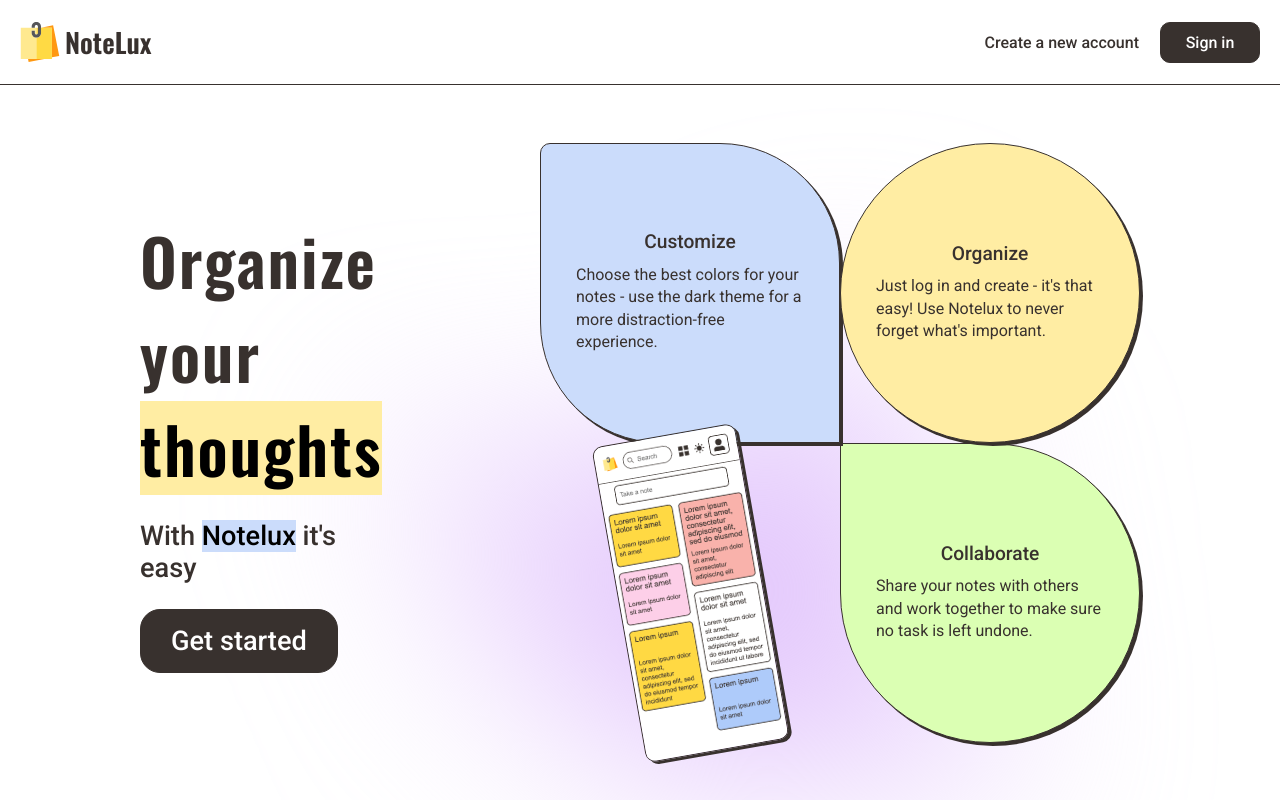
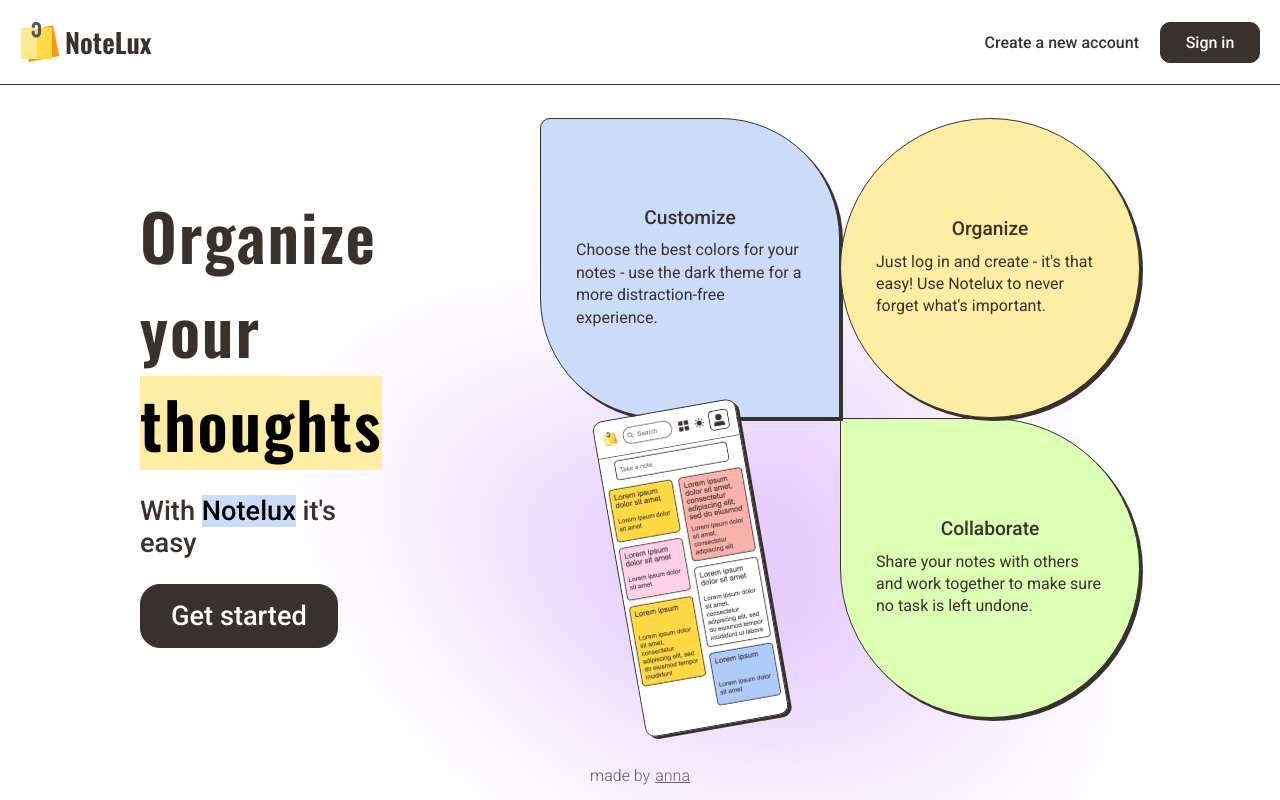
Before and after one commit to anna-rudas/notelux, a React (Vite) app: page / in a window 1280 px wide. Built offline with nearby package versions, Linux system fonts and the light colour scheme; no server answers.

Commit message:
add footer to landing page

```diff
--- a/src/routes/LandingPage.tsx
+++ b/src/routes/LandingPage.tsx
@@ -10,6 +10,7 @@ import ArrowIcon from "../icons/ArrowIcon";
 function LandingPage() {
   return (
     <PageWrapper isLandingPage={true}>
+      <div {...className(style.landingPageWrapper)}>
         <div {...className(style.landingPageCon)}>
           <div {...className(style.landingPageSummary)}>
             <div {...className(style.textContent)}>
@@ -45,8 +46,8 @@ function LandingPage() {
                 <div {...className(style.heroItem, style.rectangle)}>
                   <span {...className(shared.noteTitleText)}>Customize</span>
                   <span {...className(shared.noteBodyText)}>
-                  Choose the best colors for your notes - use the dark theme for
-                  a more distraction-free experience.
+                    Choose the best colors for your notes - use the dark theme
+                    for a more distraction-free experience.
                   </span>
                 </div>
                 <div {...className(style.heroItem, style.circle)}>
@@ -68,8 +69,8 @@ function LandingPage() {
                 <div {...className(style.heroItem, style.drop)}>
                   <span {...className(shared.noteTitleText)}>Collaborate</span>
                   <span {...className(shared.noteBodyText)}>
-                  Share your notes with others and work together to make sure no
-                  task is left undone.
+                    Share your notes with others and work together to make sure
+                    no task is left undone.
                   </span>
                 </div>
               </div>
@@ -91,6 +92,13 @@ function LandingPage() {
             </div>
           </div>
         </div>
+        <footer {...className(style.landingPageFooter)}>
+          made by{" "}
+          <a target="_blank" rel="noreferrer" href="https://annarudas.com/">
+            anna
+          </a>
+        </footer>
+      </div>
     </PageWrapper>
   );
 }
--- a/src/routes/Routes.module.css
+++ b/src/routes/Routes.module.css
@@ -47,6 +47,29 @@
   justify-content: center;
   width: 100%;
   height: 100%;
+}
+
+.landingPageWrapper {
+  display: flex;
+  flex-direction: column;
+  width: 100%;
+  height: 100%;
+  align-items: center;
+  justify-content: center;
+}
+
+.landingPageFooter {
+  display: flex;
+  justify-content: center;
+  align-items: center;
+  width: 100%;
+  padding: 15px;
+}
+
+.landingPageFooter a {
+  margin-left: 5px;
+  text-decoration: underline;
+  color: var(--text-secondary);
 }
 
 .landingPageCon {
@@ -227,6 +250,15 @@
     gap: calc(var(--gap) * 10);
   }
 
+  .landingPageWrapper {
+    gap: calc(var(--gap) * 10);
+    height: auto;
+  }
+
+  .landingPageFooter {
+    border-top: 1px solid var(--text-secondary);
+  }
+
   .landingPageSummary {
     min-height: calc(100dvh - 85px);
     max-width: 100%;
```
Lines whose indentation alone changed are shown as unchanged.
